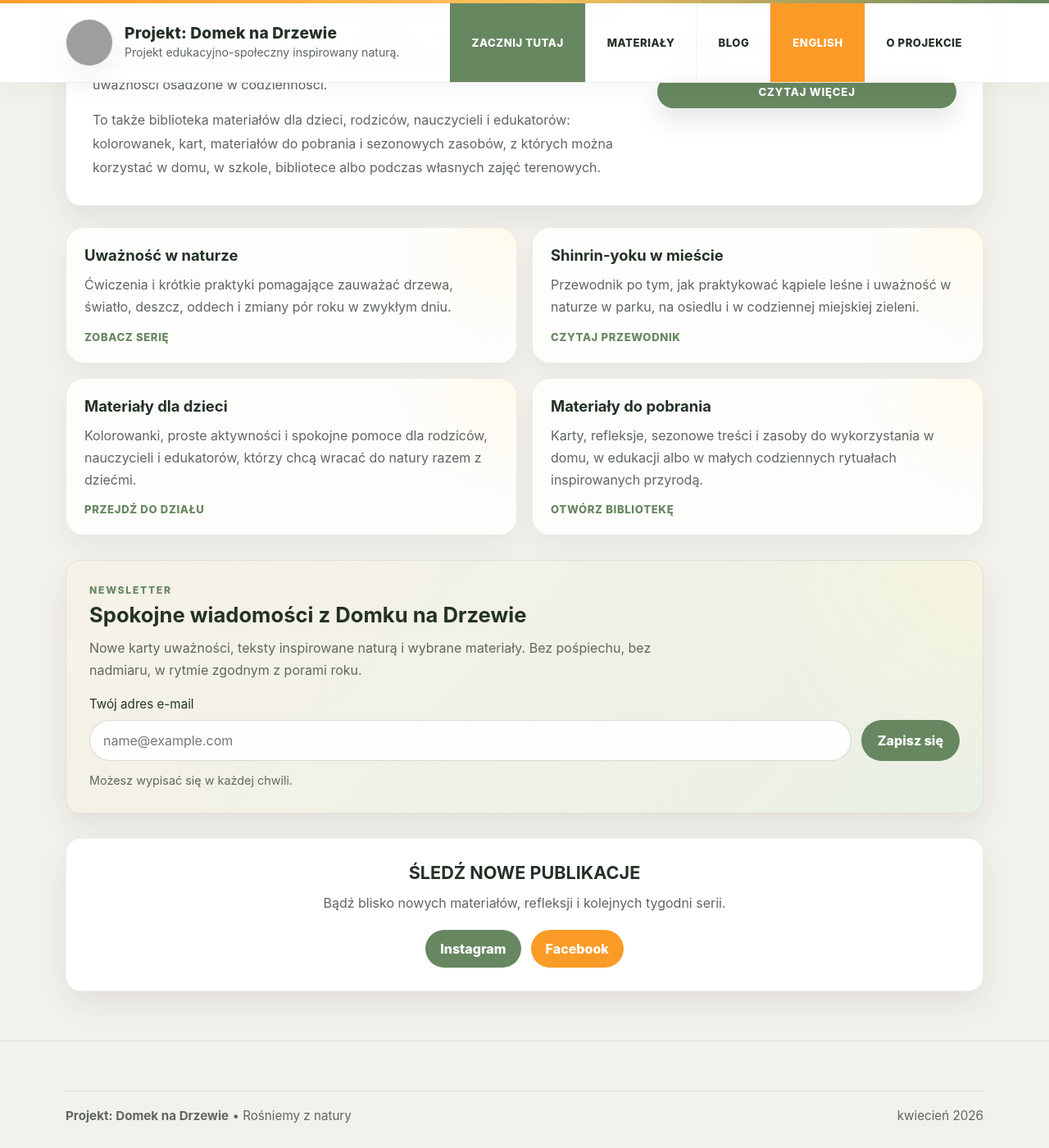
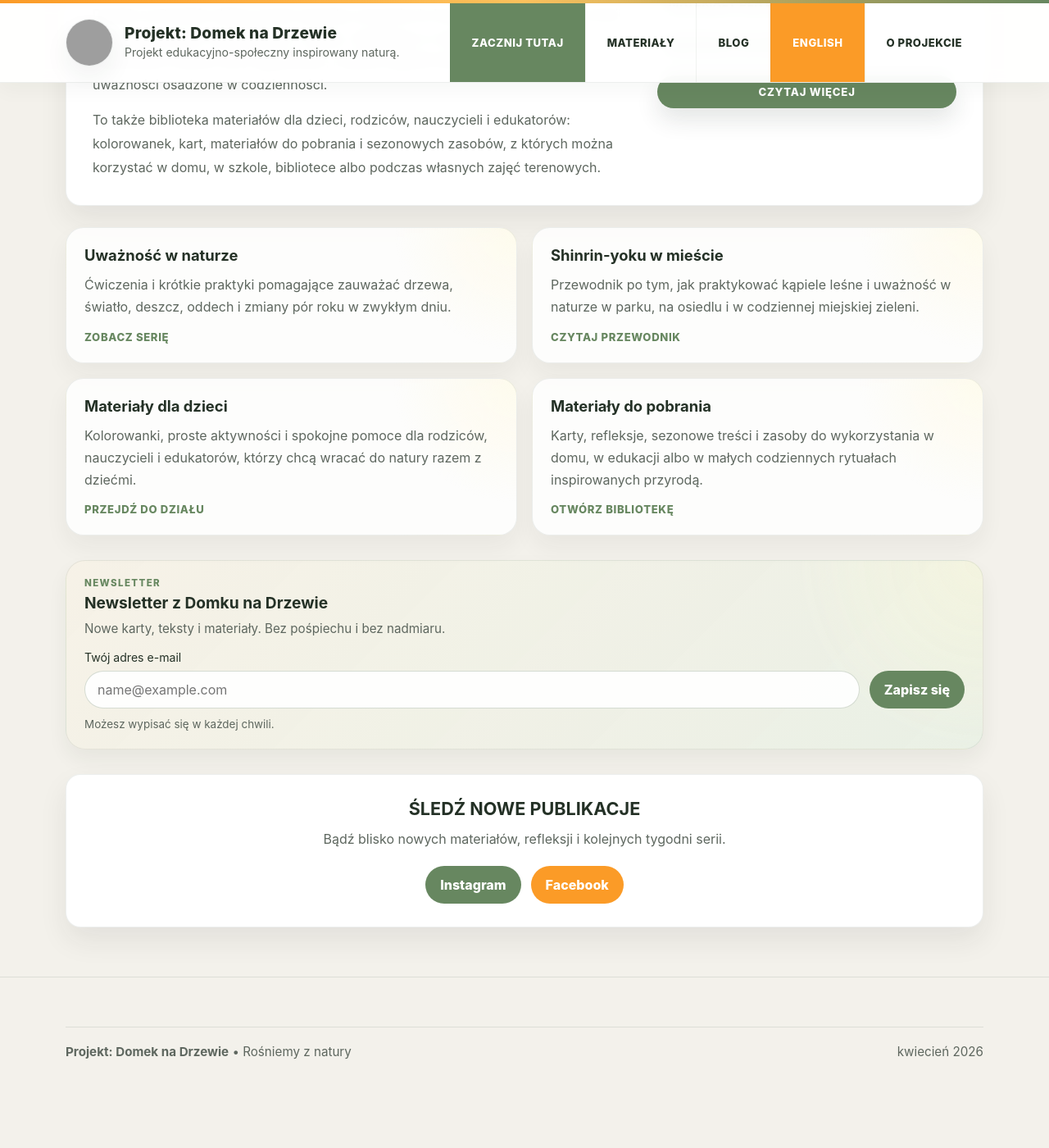
Before and after one commit to akonkia/domeknadrzewie, a Jekyll site: the page index.html, which Jekyll copies as it is, in a window 1280 px wide and 1400 px high, scrolled down 852 px. Shown: the whole window at 82% size. Built offline with Jekyll 4.4.1, drawn with Linux system fonts in a browser that asks for light colours; after the commit the page ends 2174 px from its top, so only the background shows below that; grey boxes are pictures that could not be loaded.

Commit message:
Reduce homepage newsletter visual weight

```diff
--- a/index.html
+++ b/index.html
@@ -567,41 +567,42 @@
 
     .newsletter-card {
       margin-top: 30px;
-      padding: 28px;
-      border-radius: var(--radius);
+      padding: 20px 22px;
+      border-radius: 24px;
       border: 1px solid rgba(36,49,38,0.08);
       background:
-        radial-gradient(circle at top right, rgba(255,248,214,0.45), transparent 24%),
+        radial-gradient(circle at top right, rgba(255,248,214,0.38), transparent 20%),
         linear-gradient(135deg, rgba(246,241,231,0.95) 0%, rgba(233,240,228,0.92) 100%);
-      box-shadow: var(--shadow);
+      box-shadow: 0 12px 24px rgba(36,49,38,0.06);
     }
 
     .newsletter-kicker {
-      margin: 0 0 8px;
+      margin: 0 0 6px;
       color: var(--sage);
-      font-size: 0.76rem;
+      font-size: 0.72rem;
       font-weight: 800;
-      letter-spacing: 0.14em;
+      letter-spacing: 0.12em;
       text-transform: uppercase;
     }
 
     .newsletter-card h2 {
-      margin: 0 0 12px;
-      font-size: clamp(1.6rem, 2vw, 2.2rem);
-      line-height: 1.15;
+      margin: 0 0 8px;
+      font-size: clamp(1.2rem, 1.5vw, 1.5rem);
+      line-height: 1.2;
     }
 
     .newsletter-copy {
-      margin: 0 0 18px;
-      max-width: 44rem;
+      margin: 0 0 14px;
+      max-width: 38rem;
       color: var(--muted);
-      line-height: 1.7;
+      line-height: 1.55;
+      font-size: 0.95rem;
     }
 
     .newsletter-label {
       display: block;
-      margin-bottom: 10px;
-      font-size: 0.95rem;
+      margin-bottom: 8px;
+      font-size: 0.88rem;
       color: var(--ink);
     }
 
@@ -614,8 +615,8 @@
     .newsletter-input {
       flex: 1;
       min-width: 0;
-      min-height: 50px;
-      padding: 14px 16px;
+      min-height: 46px;
+      padding: 12px 15px;
       border-radius: 999px;
       border: 1px solid rgba(93,121,87,0.26);
       background: rgba(255,255,255,0.9);
@@ -630,8 +631,8 @@
     }
 
     .newsletter-button {
-      min-height: 50px;
-      padding: 14px 20px;
+      min-height: 46px;
+      padding: 12px 18px;
       border: 0;
       border-radius: 999px;
       background: var(--sage);
@@ -649,10 +650,10 @@
     }
 
     .newsletter-note {
-      margin: 12px 0 0;
+      margin: 10px 0 0;
       color: var(--muted);
-      font-size: 0.9rem;
-      line-height: 1.6;
+      font-size: 0.84rem;
+      line-height: 1.45;
     }
 
     .contact-band {
@@ -1073,9 +1074,9 @@
 
       <section class="newsletter-card" aria-labelledby="newsletter-title">
         <p class="newsletter-kicker">Newsletter</p>
-        <h2 id="newsletter-title">Spokojne wiadomości z Domku na Drzewie</h2>
+        <h2 id="newsletter-title">Newsletter z Domku na Drzewie</h2>
         <p class="newsletter-copy">
-          Nowe karty uważności, teksty inspirowane naturą i wybrane materiały. Bez pośpiechu, bez nadmiaru, w rytmie zgodnym z porami roku.
+          Nowe karty, teksty i materiały. Bez pośpiechu i bez nadmiaru.
         </p>
         <form
           action="https://buttondown.com/api/emails/embed-subscribe/Domeknadrzewie"
```
Also changed, not shown: en/index.html (+25 -24 lines).
